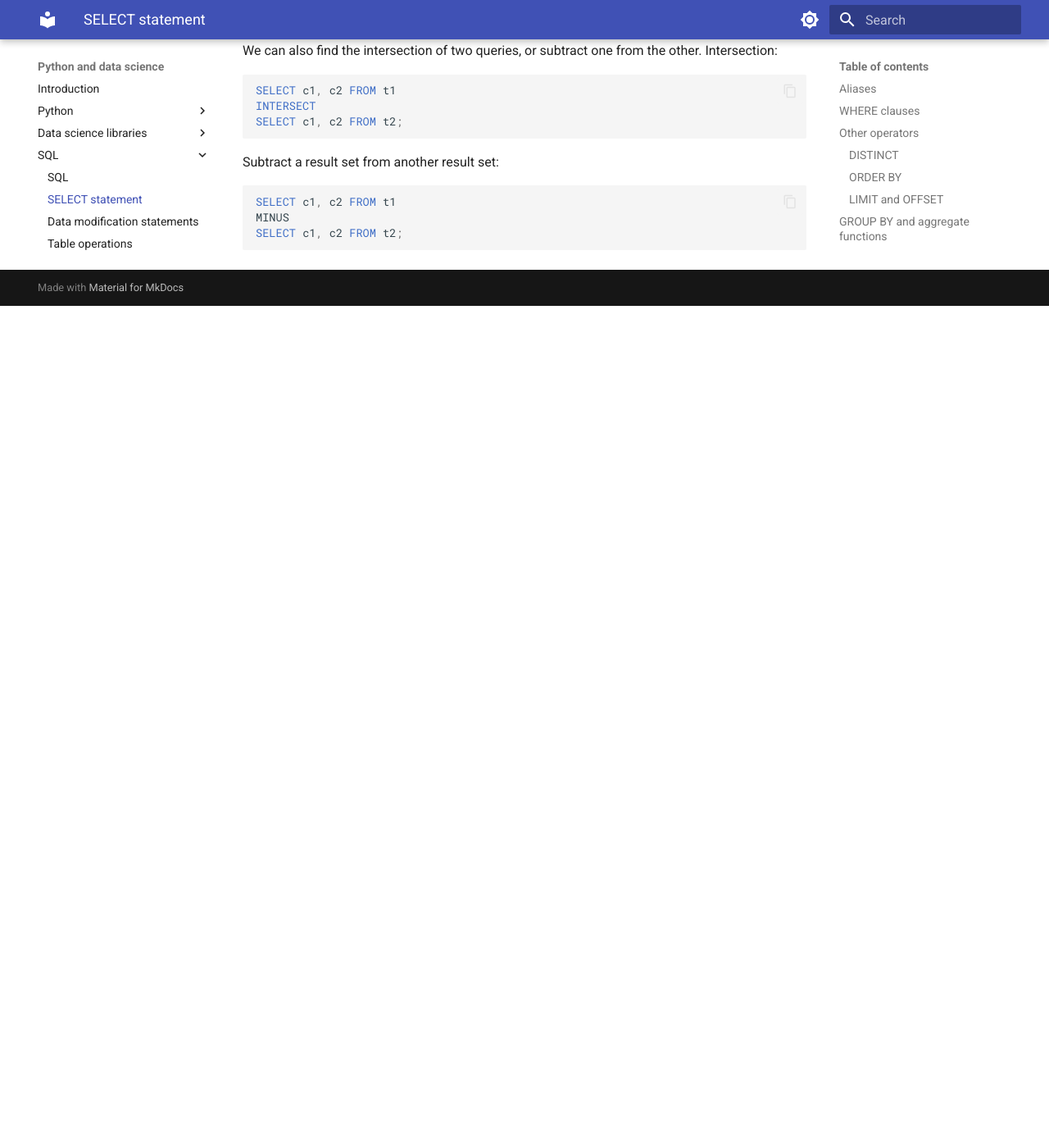
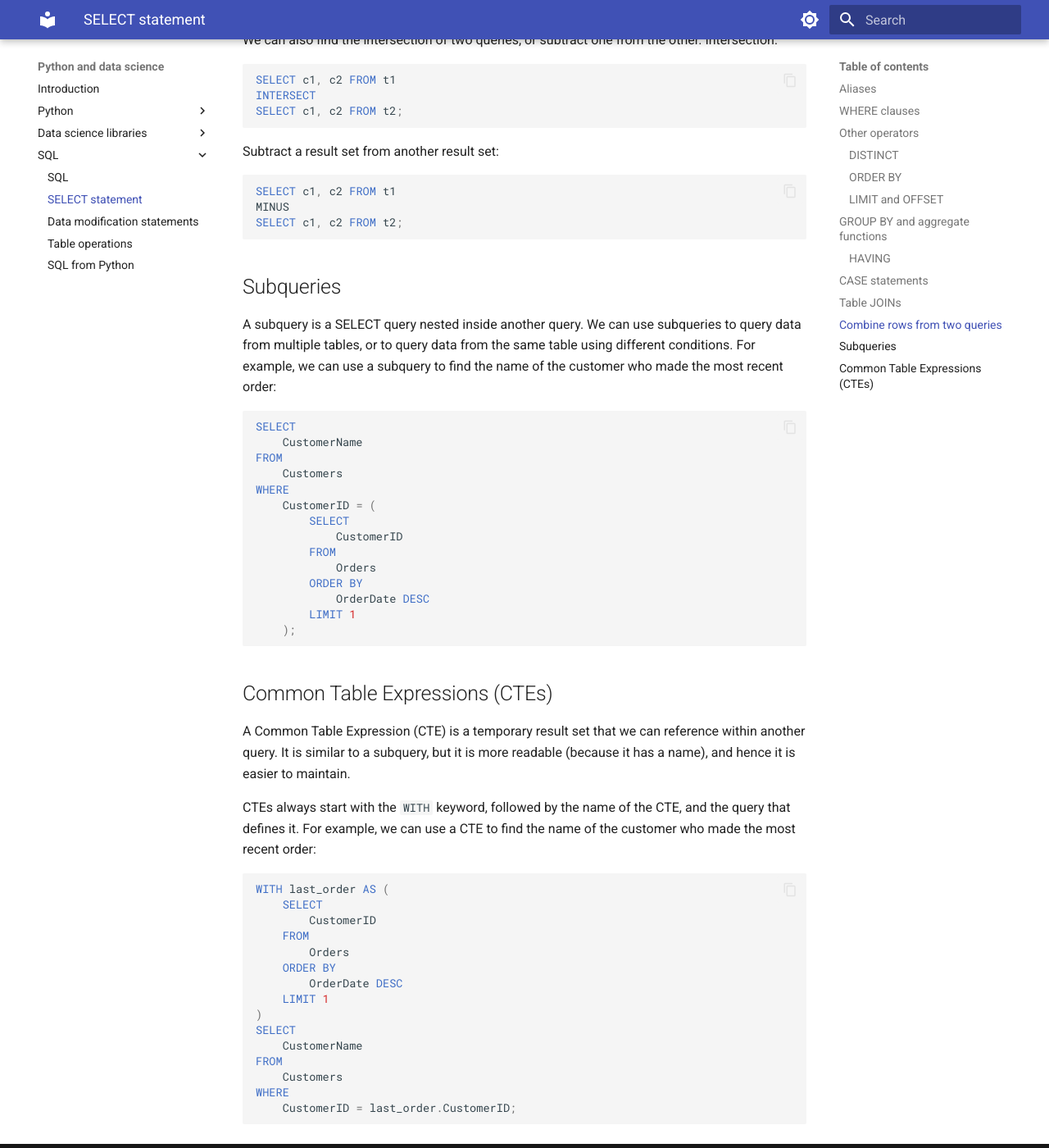
Before and after one commit to gerardpc/python-course, an MkDocs documentation site: the page built from docs/programming/sql/select_statements.md, in a window 1280 px wide and 1400 px high, scrolled down 5310 px. Shown: the whole window at 82% size. Built offline with MkDocs 1.6.1 and Material for MkDocs 9.7.7, drawn with Linux system fonts in a browser that asks for light colours; before the commit the page ends 5683 px from its top, so only the background shows below that; some of the changed text lies outside the part shown.

Commit message:
CTEs and other minor changes.

````diff
--- a/docs/programming/sql/select_statements.md
+++ b/docs/programming/sql/select_statements.md
@@ -136,7 +136,7 @@
     The COUNT function returns the number of rows for which the expression evaluates to a non-null value.
     (* is a special expression that is not evaluated, it simply returns the number of rows.)
 
-## HAVING
+### HAVING
 
 HAVING is used to filter records that work on summarized GROUP BY results. HAVING is typically used with a
 GROUP BY clause. When GROUP BY is not used, HAVING behaves like a WHERE clause.
@@ -165,7 +165,7 @@
 
 Gives you a table of cities in MA with more than 5 addresses and the number of addresses in each city.
 
-## CASE
+## CASE statements
 
 The CASE statement goes through conditions as and `if/elif` statement, and returns a column:
 
@@ -179,7 +179,7 @@
 FROM OrderDetails;
 ```
 
-## Table joins
+## Table JOINs
 
 A join _stitches_ together 2 tables, based on some condition (e.g. equality of a row).
 We use the `JOIN` when we want to query data from multiple tables at once. The basic syntax is:
@@ -242,3 +242,54 @@
 MINUS
 SELECT c1, c2 FROM t2;
 ```
+
+## Subqueries
+
+A subquery is a SELECT query nested inside another query. We can use subqueries to query data from
+multiple tables, or to query data from the same table using different conditions. For example,
+we can use a subquery to find the name of the customer who made the most recent order:
+
+```sql
+SELECT
+    CustomerName
+FROM
+    Customers
+WHERE
+    CustomerID = (
+        SELECT
+            CustomerID
+        FROM
+            Orders
+        ORDER BY
+            OrderDate DESC
+        LIMIT 1
+    );
+```
+
+## Common Table Expressions (CTEs)
+
+A Common Table Expression (CTE) is a temporary result set that we can reference within another query.
+It is similar to a subquery, but it is more readable (because it has a name), and hence it is easier to
+maintain.
+
+CTEs always start with the `WITH` keyword, followed by the name of the CTE, and the query that defines it.
+For example, we can use a CTE to find the name of the customer who made the most
+recent order:
+
+```sql
+WITH last_order AS (
+    SELECT
+        CustomerID
+    FROM
+        Orders
+    ORDER BY
+        OrderDate DESC
+    LIMIT 1
+)
+SELECT
+    CustomerName
+FROM
+    Customers
+WHERE
+    CustomerID = last_order.CustomerID;
+```
````
Also changed, not shown: docs/programming/python_libraries/numpy.md (+1 -1 lines).
